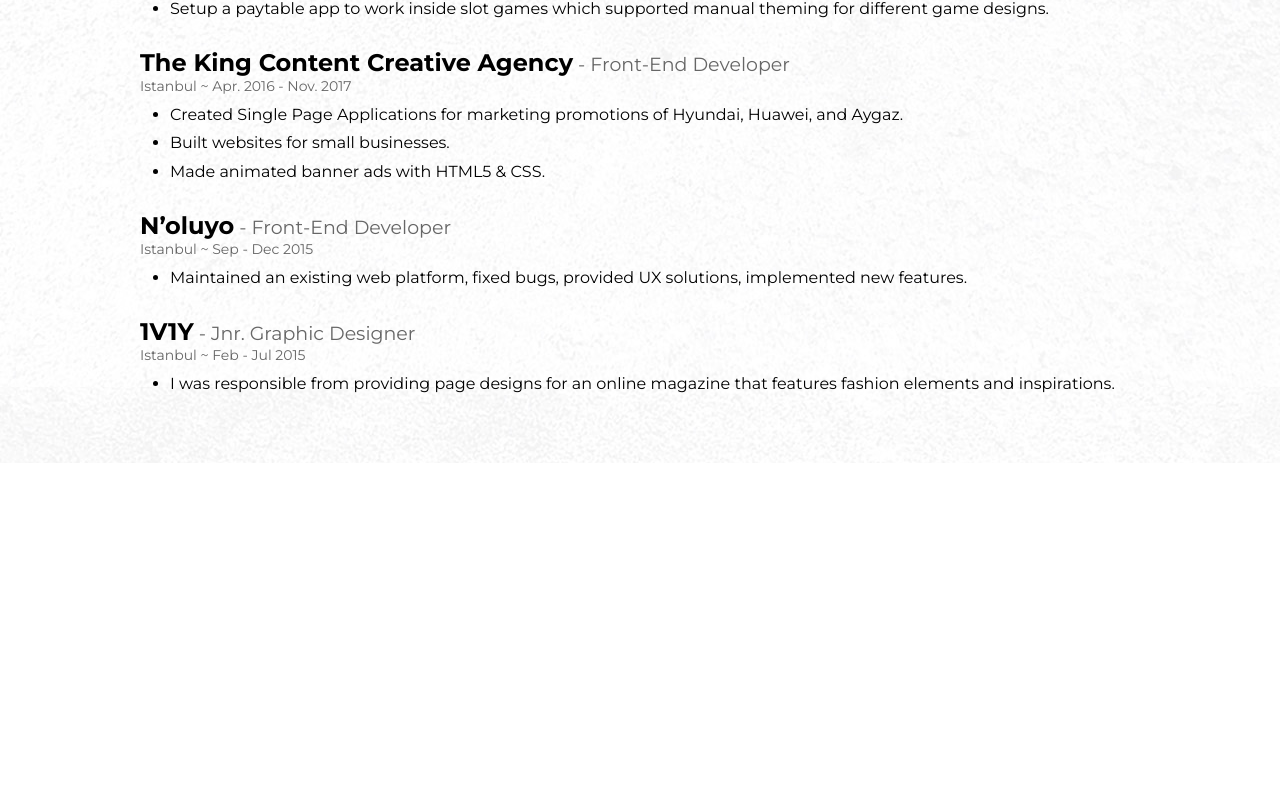
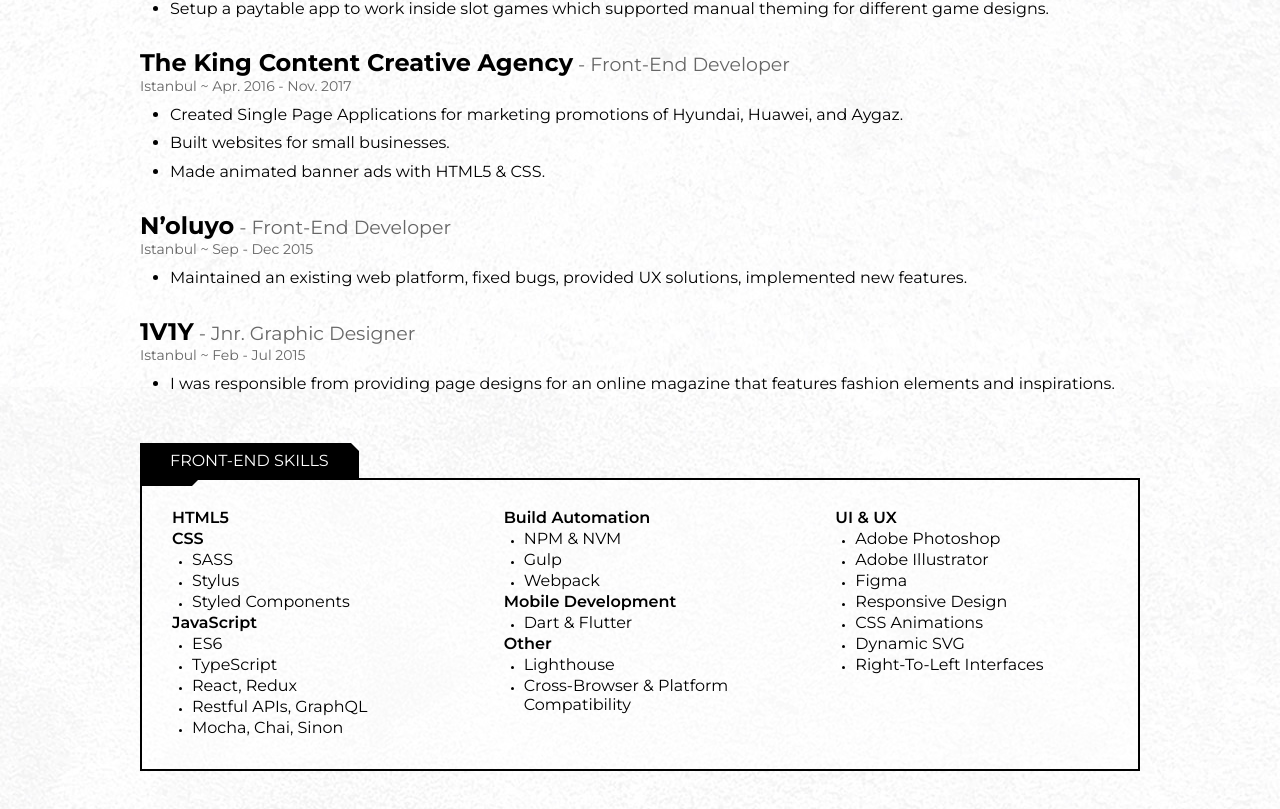
Before and after one commit to ebuyuran/eb-v3, a React (Create React App) app: page / in a window 1280 px wide. Shown: the part 1053-1862 px from the top of the page. Before the commit the page ends 1516 px from the top, so only its background shows below. Built offline with nearby package versions, Linux system fonts and the light colour scheme.

Commit message:
front-end skills

```diff
--- a/src/App.sass
+++ b/src/App.sass
@@ -1,9 +1,13 @@
+*, *:before, *:after
+  box-sizing: inherit
+
 body
   font-family: Montserrat, Arial, Helvetica, sans-serif
   background-image: url('./assets/background_1.jpg')
   background-position: top center
   padding: 0
   font-size: 10px
+  box-sizing: border-box
 
 h1, h2, h3, h4
   margin: 0
@@ -11,7 +15,7 @@
 .app
   width: 100em
   padding: 6em 0
-  margin: auto
+  margin: 0 auto 20em
 
 header
   position: relative
@@ -96,14 +100,15 @@
 
 .heading
   span
+    display: block
     font-size: 2.4em
     font-weight: 700
+    padding: 0 0 .250em 0
 
   .decoration
     position: relative
     width: 100%
     height: .2em
-    margin: .6em 0 0 0
     background: black
 
     &:before
@@ -127,3 +132,58 @@
       border-left: .8em solid black
       border-right: .8em solid transparent
       border-bottom: .8em solid transparent
+
+.skills
+  margin: 5em 0 3em
+
+  .skills-header
+    position: relative
+    display: inline-block
+    background: black
+    color: white
+    padding: .8em 3em
+
+    &::after
+      content: ''
+      position: absolute
+      top: 0
+      right: 0
+      display: block
+      width: 0
+      height: 0
+      border-left: .8em solid transparent
+      border-right: .8em solid white
+      border-bottom: .8em solid transparent
+
+    span
+      font-size: 1.6em
+
+  .skills-body
+    position: relative
+    display: flex
+    border: .2em solid black
+    border-top: none
+    background: rgba(255, 255, 255, .5)
+
+    .heading
+      position: absolute
+      width: 100%
+
+    .skills-body-col
+      width: 33.3%
+      padding: 3em 3em
+
+      ul
+        margin: 0
+        padding: 0
+
+        li
+          margin: 0 0 .2em 2em
+
+          span
+            font-size: 1.6em
+
+          &.strong
+            font-weight: 600
+            list-style: none
+            margin-left: 0
--- a/src/App.tsx
+++ b/src/App.tsx
@@ -2,10 +2,10 @@
 import logo from './assets/me.png';
 import './App.sass';
 
-function Heading(props: {text: string}) {
+function Heading(props: {text?: string}) {
   return (
     <div className={'heading'}>
-      <span>{props.text}</span>
+      { props.text ? <span>{props.text}</span> : null }
       <div className={'decoration'}></div>
     </div>
   )
@@ -128,6 +128,110 @@
           ]}
         />
       </main>
+      <div className={'skills'}>
+        <div className={'skills-header'}>
+          <span>FRONT-END SKILLS</span>
+        </div>
+        <div className={'skills-body'}>
+          <Heading />
+          <div className={'skills-body-col'}>
+            <ul>
+              <li className={'strong'}>
+                <span>HTML5</span>
+              </li>
+              <li className={'strong'}>
+                <span>CSS</span>
+              </li>
+              <li>
+                <span>SASS</span>
+              </li>
+              <li>
+                <span>Stylus</span>
+              </li>
+              <li>
+                <span>Styled Components</span>
+              </li>
+              <li className={'strong'}>
+                <span>JavaScript</span>
+              </li>
+              <li>
+                <span>ES6</span>
+              </li>
+              <li>
+                <span>TypeScript</span>
+              </li>
+              <li>
+                <span>React, Redux</span>
+              </li>
+              <li>
+                <span>Restful APIs, GraphQL</span>
+              </li>
+              <li>
+                <span>Mocha, Chai, Sinon</span>
+              </li>
+            </ul>
+          </div>
+          <div className={'skills-body-col'}>
+            <ul>
+              <li className={'strong'}>
+                <span>Build Automation</span>
+              </li>
+              <li>
+                <span>NPM & NVM</span>
+              </li>
+              <li>
+                <span>Gulp</span>
+              </li>
+              <li>
+                <span>Webpack</span>
+              </li>
+              <li className={'strong'}>
+                <span>Mobile Development</span>
+              </li>
+              <li>
+                <span>Dart & Flutter</span>
+              </li>
+              <li className={'strong'}>
+                <span>Other</span>
+              </li>
+              <li>
+                <span>Lighthouse</span>
+              </li>
+              <li>
+                <span>Cross-Browser & Platform Compatibility</span>
+              </li>
+            </ul>
+          </div>
+          <div className={'skills-body-col'}>
+            <ul>
+              <li className={'strong'}>
+                <span>UI & UX</span>
+              </li>
+              <li>
+                <span>Adobe Photoshop</span>
+              </li>
+              <li>
+                <span>Adobe Illustrator</span>
+              </li>
+              <li>
+                <span>Figma</span>
+              </li>
+              <li>
+                <span>Responsive Design</span>
+              </li>
+              <li>
+                <span>CSS Animations</span>
+              </li>
+              <li>
+                <span>Dynamic SVG</span>
+              </li>
+              <li>
+                <span>Right-To-Left Interfaces</span>
+              </li>
+            </ul>
+          </div>
+        </div>
+      </div>
     </div>
   );
 }
```
